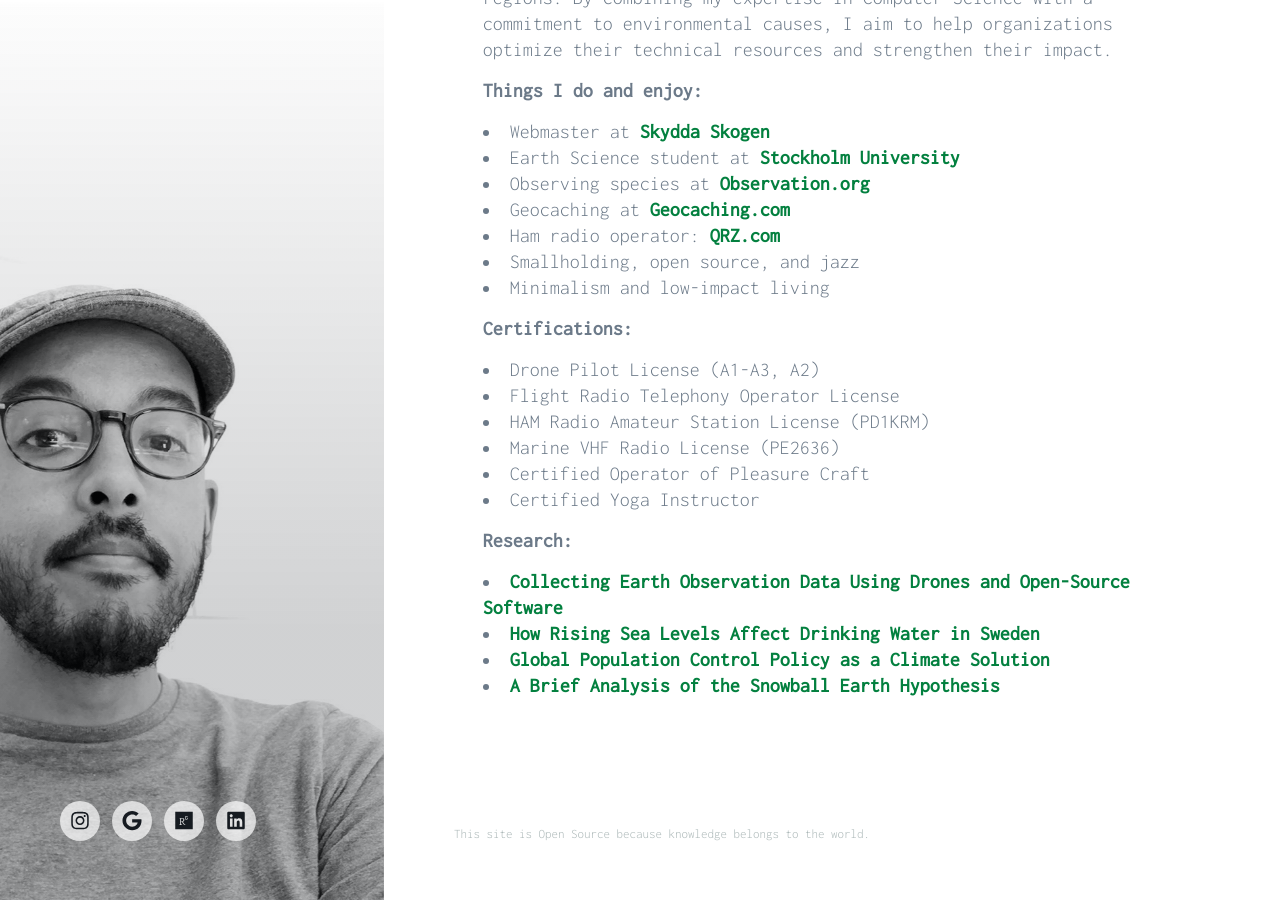
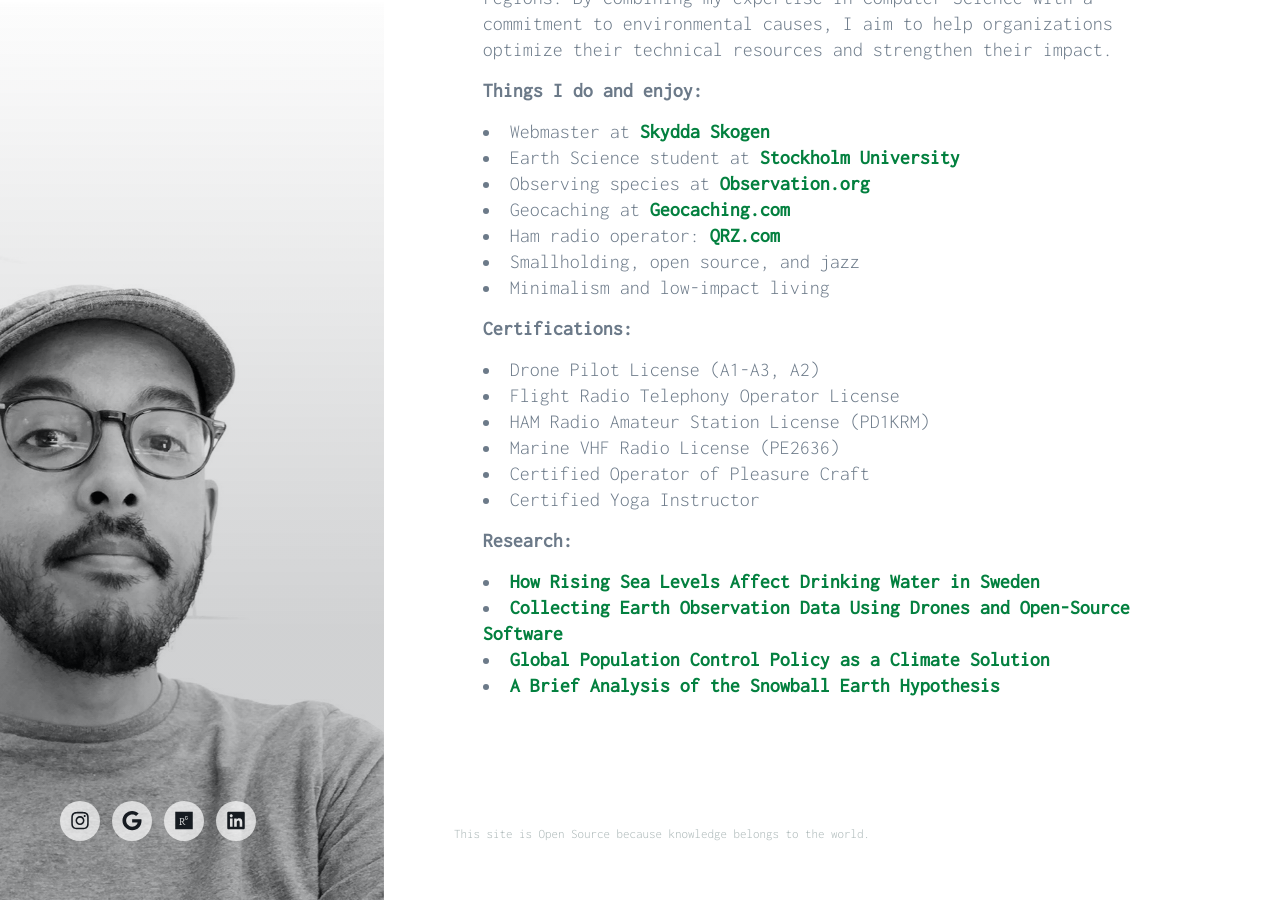
Before and after one commit to karimosman-se/karimosman-se.github.io, a Jekyll site: the page built from _pages/index.md, in a window 1280 px wide and 900 px high, scrolled down 233 px. Built offline with Jekyll 4.4.1, drawn with Linux system fonts in a browser that asks for light colours; nearby versions of some CDN libraries; some web fonts are replaced.

```diff
--- a/_pages/index.md
+++ b/_pages/index.md
@@ -23,7 +23,7 @@ featured_image: /images/karim.jpg
 * Certified Yoga Instructor
 
 **Research:**
+* [How Rising Sea Levels Affect Drinking Water in Sweden](https://scholar.google.com/citations?view_op=view_citation&hl=en&user=Y8oQIcwAAAAJ&citation_for_view=Y8oQIcwAAAAJ:R3hNpaxXUhUC)
 * [Collecting Earth Observation Data Using Drones and Open-Source Software](https://scholar.google.com/citations?view_op=view_citation&hl=en&user=Y8oQIcwAAAAJ&citation_for_view=Y8oQIcwAAAAJ:e5wmG9Sq2KIC)
-* [How Rising Sea Levels Affect Drinking Water in Sweden](https://scholar.google.com/citations?view_op=view_citation&hl=en&user=Y8oQIcwAAAAJ&citation_for_view=Y8oQIcwAAAAJ:R3hNpaxXUhUC)
 * [Global Population Control Policy as a Climate Solution](https://scholar.google.com/citations?view_op=view_citation&hl=en&user=Y8oQIcwAAAAJ&citation_for_view=Y8oQIcwAAAAJ:RHpTSmoSYBkC)
 * [A Brief Analysis of the Snowball Earth Hypothesis](https://scholar.google.com/citations?view_op=view_citation&hl=en&user=Y8oQIcwAAAAJ&citation_for_view=Y8oQIcwAAAAJ:4JMBOYKVnBMC)
```
